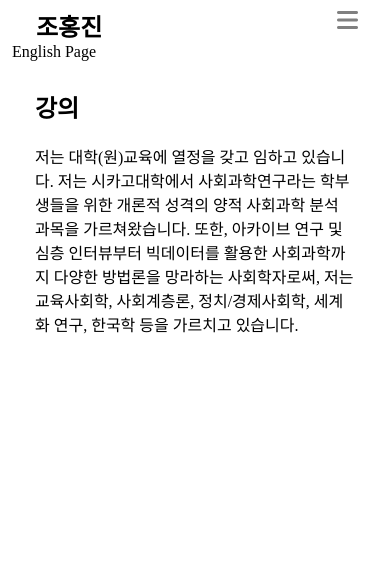
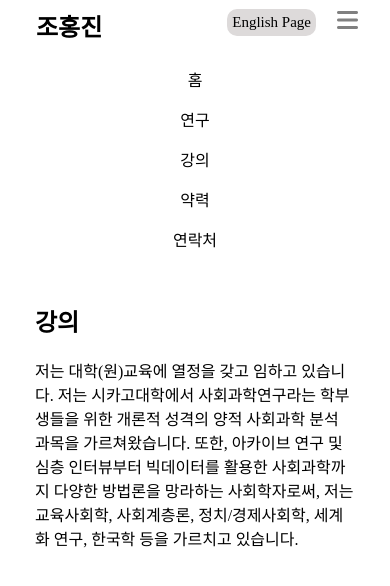
Before and after one commit to hongjinjo/homepage, a plain HTML site: page teaching_kor.html in a window 390 px wide. Both pictures are taken after a click on the link 347 px from the left and 21 px from the top of the page. Drawn offline with Linux system fonts and the light colour scheme.

Commit message:
edit by sasha
for mobile usage

```diff
--- a/main.js
+++ b/main.js
@@ -6,5 +6,3 @@ toggleBtn.addEventListener('click', () => {
     menu.classList.toggle('active');
     icons.classList.toggle('active');
 });
-
-주석처리 색상 바꾸기
--- a/style.css
+++ b/style.css
@@ -75,6 +75,12 @@ a {
   font-size: 24px;
   color: grey;
 }
+.navbar_main_kor_name {
+  background-color: rgb(221, 218, 218);
+  border-radius: 10px;
+  font-size: 15px;
+  padding: 5px;
+}
 
 /* 미디어 쿼리를 이용해 디스플레이가 작아지면 메뉴 형태가 세로로 바뀌도록 */
 @media screen and (max-width: 768px) {
@@ -93,20 +99,18 @@ a {
   .navbar_menu li {
     width: 100%;
     text-align: center;
-    border-radius: none; /* 메뉴 세로로 바뀔때는 가장자리 곡선 없애고 꽉 차게 만들고 싶은데 이거 적용 안되네 어케 해야하능가???????? */
+    border-radius: none;
   }
-  /* 소셜링크 아이콘 위치도 바꾸기. 얘들은 flex의 방향을 바꾸지 않은 채 가운데로 옮겨와야함 */
-  .navbar_sns_icons {
-    display: none;
-    justify-content: center;
-    width: 100%;
+  .navbar_main_kor_name {
+    position: absolute;
+    right: 74px;
+    margin-top: 1px;
   }
   .navbar_toggleBtn {
     display: block;
   }
 
-  .navbar_menu.active,
-  .navbar_sns_icons.active {
+  .navbar_menu.active {
     display: flex;
   }
 }
--- a/teaching_kor.html
+++ b/teaching_kor.html
@@ -22,9 +22,7 @@
             <div class="navbar_main_name">
               <a href="index_kor.html">조홍진</a>
           </div>
-          <div class="navbar_main_kor_name">
-              <a href="index.html">English Page</a>
-            </div>
+
             <ul class="navbar_menu">
                 <li><a href="index_kor.html">홈</a></li>
                 <li><a href="research_kor.html">연구</a></li>
@@ -32,12 +30,9 @@
                 <li><a href="cv_kor.html">약력</a></li>
                 <li><a href="contact_kor.html">연락처</a></li>
             </ul>
-            <ul class="navbar_sns_icons">
-                <li><i class="fas fa-envelope-square"></i></li>
-                <li><i class="fab fa-facebook-square"></i></li>
-                <li><i class="fab fa-twitter"></i></li>
-                <li><i class="fab fa-linkedin"></i></li>
-            </ul>
+            <div class="navbar_main_kor_name">
+                <a href="index.html">English Page</a>
+              </div>
             <a href="#" class="navbar_toggleBtn">
                 <i class="fas fa-bars"></i>
             </a>
```
Also changed, not shown: contact.html (+6 -9 lines), contact_kor.html (+4 -9 lines), cv.html (+4 -9 lines), cv_kor.html (+4 -9 lines), index.html (+6 -9 lines), index_kor.html (+5 -9 lines), research.html (+4 -9 lines), research_kor.html (+7 -12 lines), teaching.html (+4 -9 lines).
